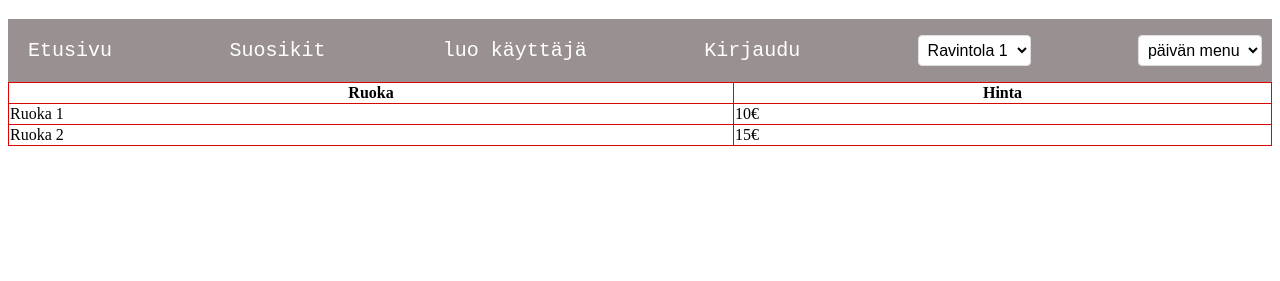
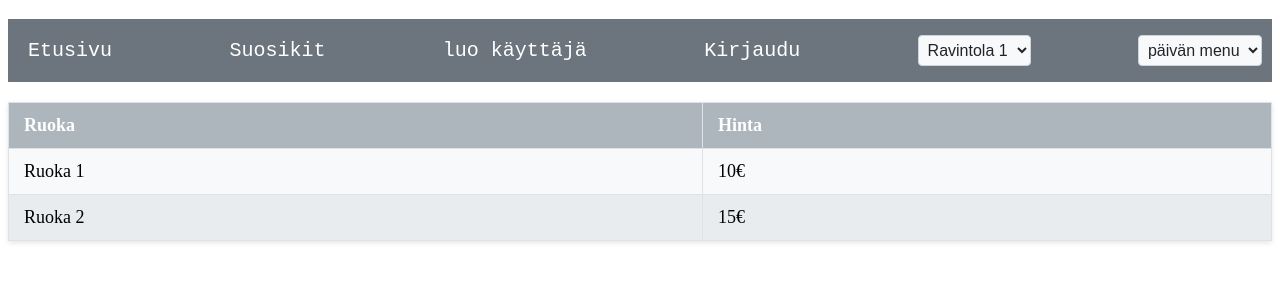
Before and after one commit to Skogbergp/yksilotehtava, a plain HTML site: page index.html in a window 1280 px wide. Shown: the part 61-342 px from the top of the page. Drawn offline with nearby package versions, Linux system fonts and the light colour scheme.

Commit message:
Refactor CSS styles for navigation and menu components

```diff
--- a/style.css
+++ b/style.css
@@ -1,6 +1,6 @@
 .nav {
-    background-color: rgb(153, 145, 145);
-    font-family: 'Courier New', Courier, monospace;
+  background-color: #6c757d; /* Neutral gray */
+  font-family: "Courier New", Courier, monospace;
   font-size: 20px;
   padding: 10px;
   color: white;
@@ -17,31 +17,54 @@
 }
 
 .nav a:hover {
-    background-color: rgb(0, 0, 0);
+  background-color: #495057; /* Darker gray for hover */
 }
 
 .nav select {
   font-size: 16px;
   padding: 5px;
   margin-left: 10px;
-    background-color: white;
-    color: black;
-    border: 1px solid #ddd;
+  background-color: #f8f9fa; /* Light gray */
+  color: #212529; /* Dark text */
+  border: 1px solid #ced4da; /* Neutral border */
   border-radius: 4px;
 }
 
-.menu{
+.menu {
   padding: 20%;
-
 }
 
-.menu-table{width: 100%;
+.menu-table {
+  width: 100%;
   border-collapse: collapse;
-border: 1px solid #ddd;
-padding: 20%;
+  margin: 20px 0;
+  font-size: 18px;
+  text-align: left;
+  background-color: #f8f9fa; /* Light gray */
+  box-shadow: 0 2px 5px rgba(0, 0, 0, 0.1);
+}
 
+.menu-table th,
+.menu-table td {
+  border: 1px solid #dee2e6; /* Neutral border */
+  padding: 12px 15px;
 }
-.menu-table th, .menu-table td{
-    border: 1px solid #da0404;
+
+.menu-table th {
+  background-color: #adb5bd; /* Medium gray */
+  color: white;
+  font-weight: bold;
 }
-#map { height: 180px; }
+
+.menu-table tr:nth-child(even) {
+  background-color: #e9ecef; /* Very light gray */
+}
+
+.menu-table tr:hover {
+  background-color: #ced4da; /* Slightly darker gray for hover */
+  cursor: pointer;
+}
+
+#map {
+  height: 180px;
+}
```
Lines whose indentation alone changed are shown as unchanged.
